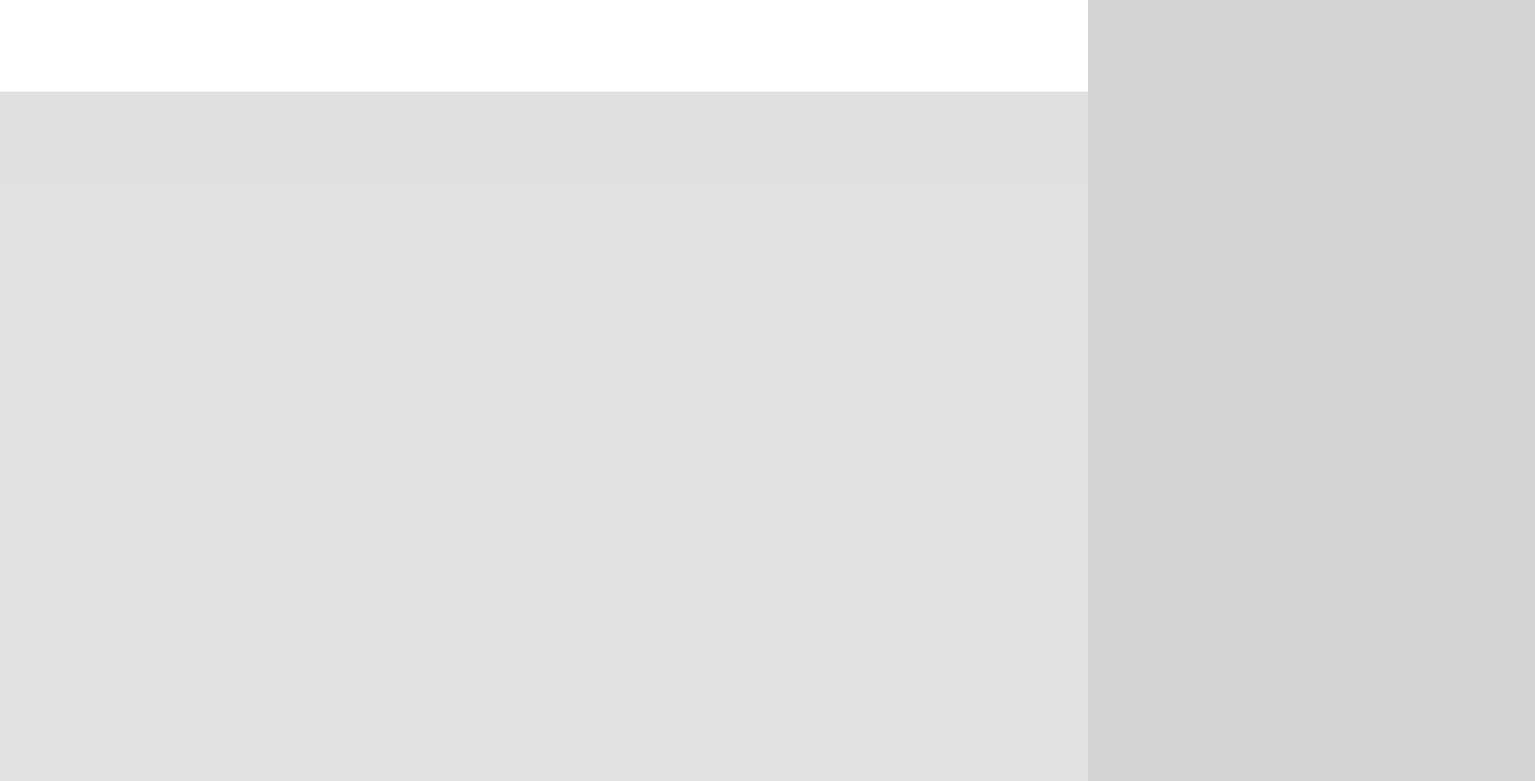
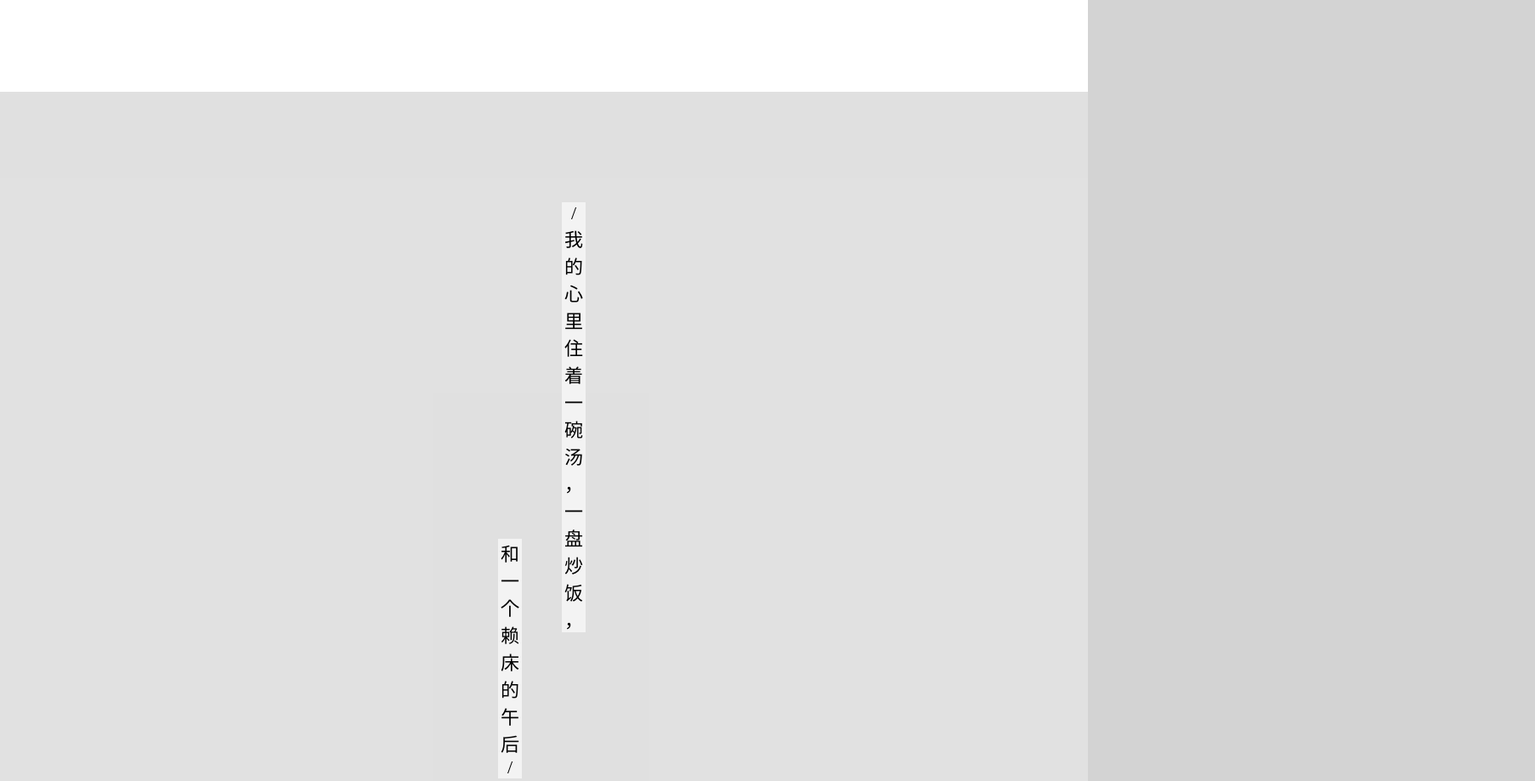
Before and after one commit to XYYhub/broll, a plain HTML site: page index.html in a window 1280 px wide. Shown: the part 5380-6299 px from the top of the page at 85% size, 1806 px wide, since content can reach past the window. Drawn offline with Linux system fonts and the light colour scheme.

Commit message:
correct01

```diff
--- a/index.html
+++ b/index.html
@@ -360,16 +360,6 @@ $(window).scroll(function(){//窗体滚动条滚动事件
 	}else{
 		$("#totop").fadeOut(300);
 	}
-	if($(window).scrollTop()>300){
-		$("#firstp").fadeIn(300);
-	}else{
-		$("#firstp").fadeOut(0);
-	}
-	if($(window).scrollTop()>500){
-		$("#botttitle").fadeIn(300);
-	}else{
-		$("#botttitle").fadeOut(300);
-	}
 })
 
 //轮播图
```
